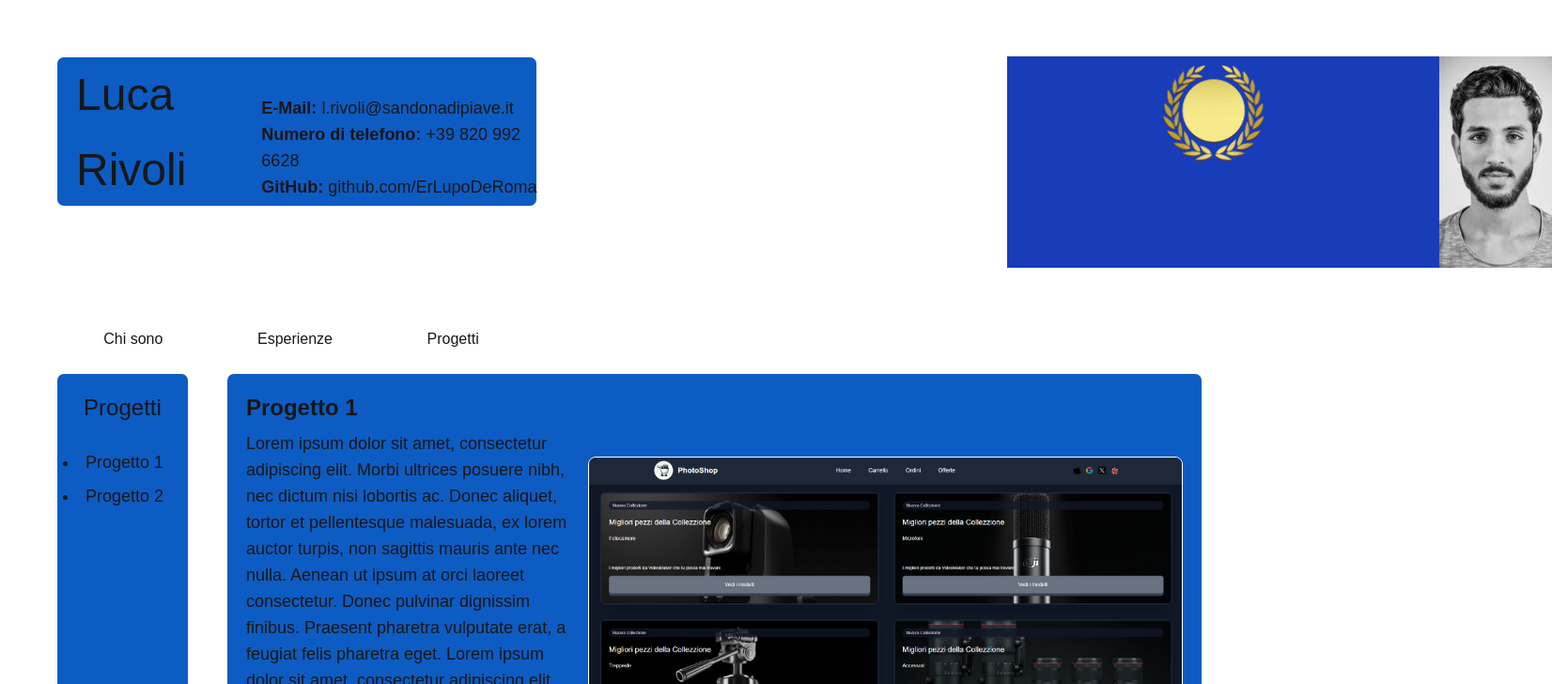
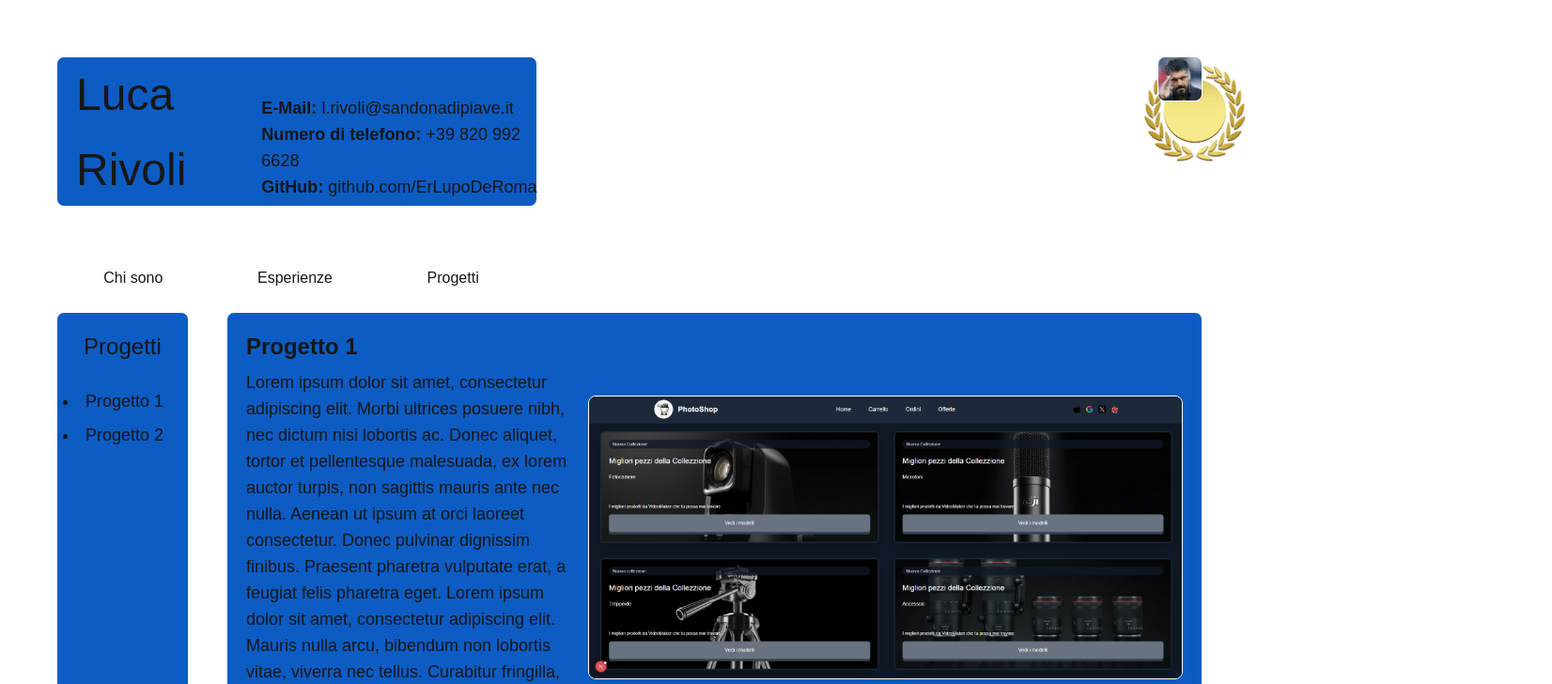
Before and after one commit to ErLupoDeRoma/portfolio, a Next.js app in the folder portfolio/: page / in a window 1280 px wide. Shown: the top 728 px of the page at 94% size, 1652 px wide, since content can reach past the window. Built offline with nearby package versions, Linux system fonts and the light colour scheme.

Commit message:
Cambio dello stile dell elemento Riquadro_Immagini

```diff
--- a/portfolio/components/Riquadro_Immagini.js
+++ b/portfolio/components/Riquadro_Immagini.js
@@ -1,12 +1,12 @@
 export default function Immagini() {
   return (
     <>
-      <div id="generale" className="ml-125 flex bg-blue-800 w-120">
+      <div id="generale" className="ml-125 flex w-130">
         <div id="logo">
-          <img src="/images/Logo.webp" className="w-30 ml-40"></img>
+          <img src="/images/Logo.webp" className="w-30 ml-35 mr-5"></img>
         </div>
         <div id="foto">
-          <img src="/images/Persona.jpg" className="w-30 ml-75"></img>
+          <img src="/images/Persona quadrata.jpg" className="w-60 rounded-lg border border-white"></img>
         </div>
       </div>
     </>
```
Also changed, not shown: portfolio/public/images/Persona quadrata.jpg (added).
